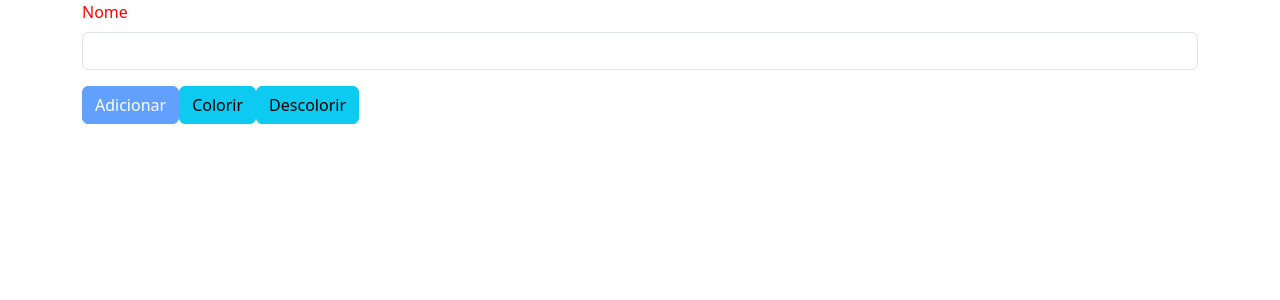
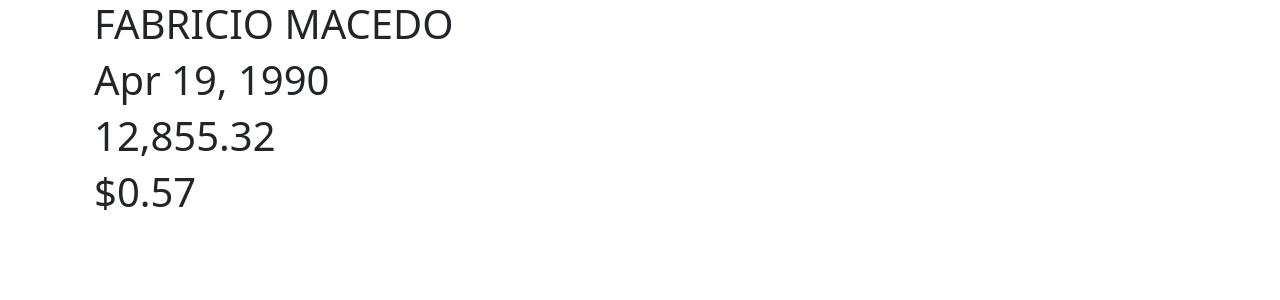
Before and after one commit to fabriciio95/algamoney-front, an Angular app in the folder meuprojeto/: page / in a window 1280 px wide. Shown: the top 300 px of the page. Built offline with nearby package versions, Linux system fonts and the light colour scheme.

Commit message:
Conhecendo e usando pipes

```diff
--- a/meuprojeto/src/app/app.component.html
+++ b/meuprojeto/src/app/app.component.html
@@ -1,10 +1,12 @@
 <div class="container">
 
-   <app-funcionario-form (criado)="aoAdicionar($event)"></app-funcionario-form>
+  <!-- <app-funcionario-form (criado)="aoAdicionar($event)"></app-funcionario-form>
 
     <div class="row" style="margin-top: 20px;">
       <div class="col-2"  *ngFor="let funcionario of funcionarios">
          <app-funcionario-card [obj]="funcionario"></app-funcionario-card>
       </div>
-   </div>
+   </div> -->
+
+   <app-aula-pipe-component></app-aula-pipe-component>
 </div>
--- a/meuprojeto/src/app/app.module.ts
+++ b/meuprojeto/src/app/app.module.ts
@@ -8,6 +8,7 @@
 import { FuncionarioCardComponent } from './funcionario-card/funcionario-card.component';
 import { FuncionarioFormComponent } from './funcionario-form/funcionario-form.component';
 import { CampoColoridoDirective } from './campo-colorido.directive';
+import { AulaPipeComponentComponent } from './aula-pipe-component/aula-pipe-component.component';
 
 @NgModule({
   declarations: [
@@ -16,7 +17,8 @@
     BemVindoComponent,
     FuncionarioCardComponent,
     FuncionarioFormComponent,
-    CampoColoridoDirective
+    CampoColoridoDirective,
+    AulaPipeComponentComponent
   ],
   imports: [
     BrowserModule,
--- /dev/null
+++ b/meuprojeto/src/app/aula-pipe-component/aula-pipe-component.component.html
@@ -0,0 +1,8 @@
+<div class="container">
+
+  <h1>{{ nome | uppercase}}</h1>
+  <h1>{{ dataAniversario | date }}</h1>
+  <h1>{{ preco | number }}</h1>
+  <h1>{{ troco | currency}}</h1>
+
+</div>
--- /dev/null
+++ b/meuprojeto/src/app/aula-pipe-component/aula-pipe-component.component.ts
@@ -0,0 +1,15 @@
+import { Component, OnInit } from '@angular/core';
+
+@Component({
+  selector: 'app-aula-pipe-component',
+  templateUrl: './aula-pipe-component.component.html',
+  styleUrls: ['./aula-pipe-component.component.css']
+})
+export class AulaPipeComponentComponent {
+
+  nome = "Fabricio Macedo";
+  dataAniversario = new Date(1990, 3, 19);
+  preco = 12855.32;
+  troco = 0.57392;
+
+}
```
Also changed, not shown: meuprojeto/src/app/aula-pipe-component/aula-pipe-component.component.css (added).
